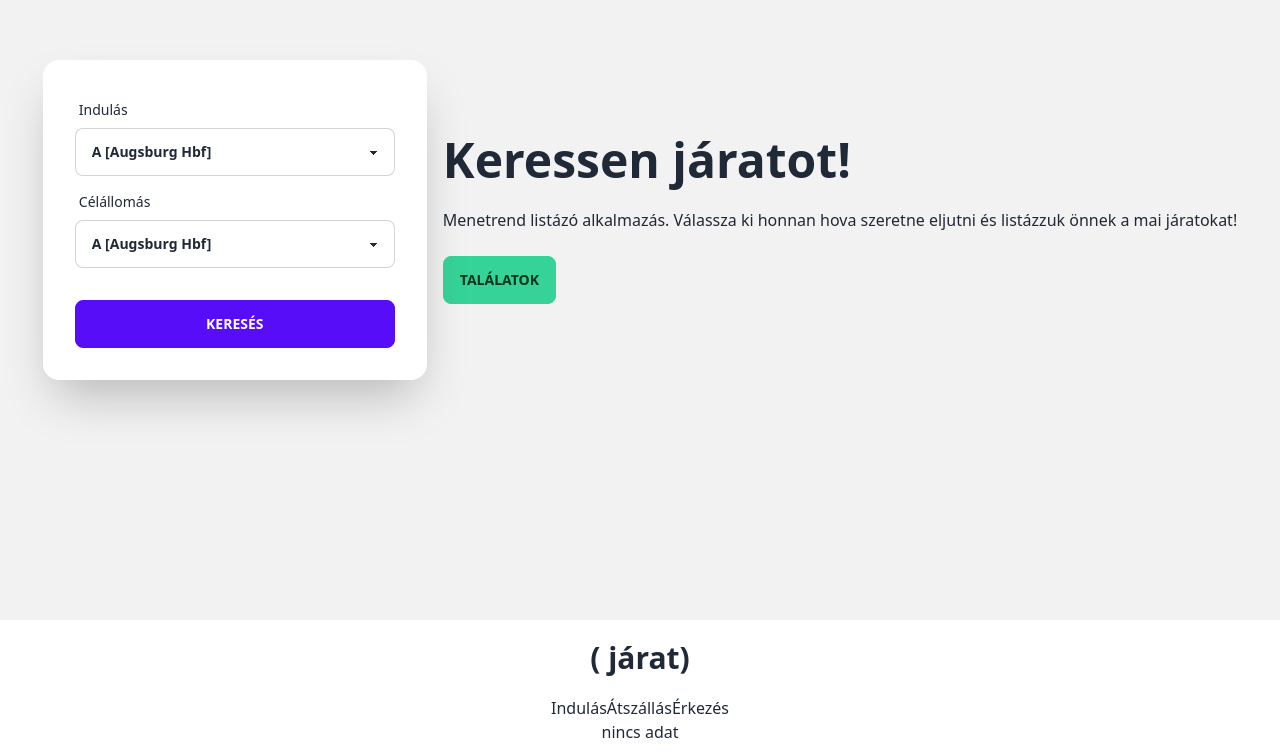
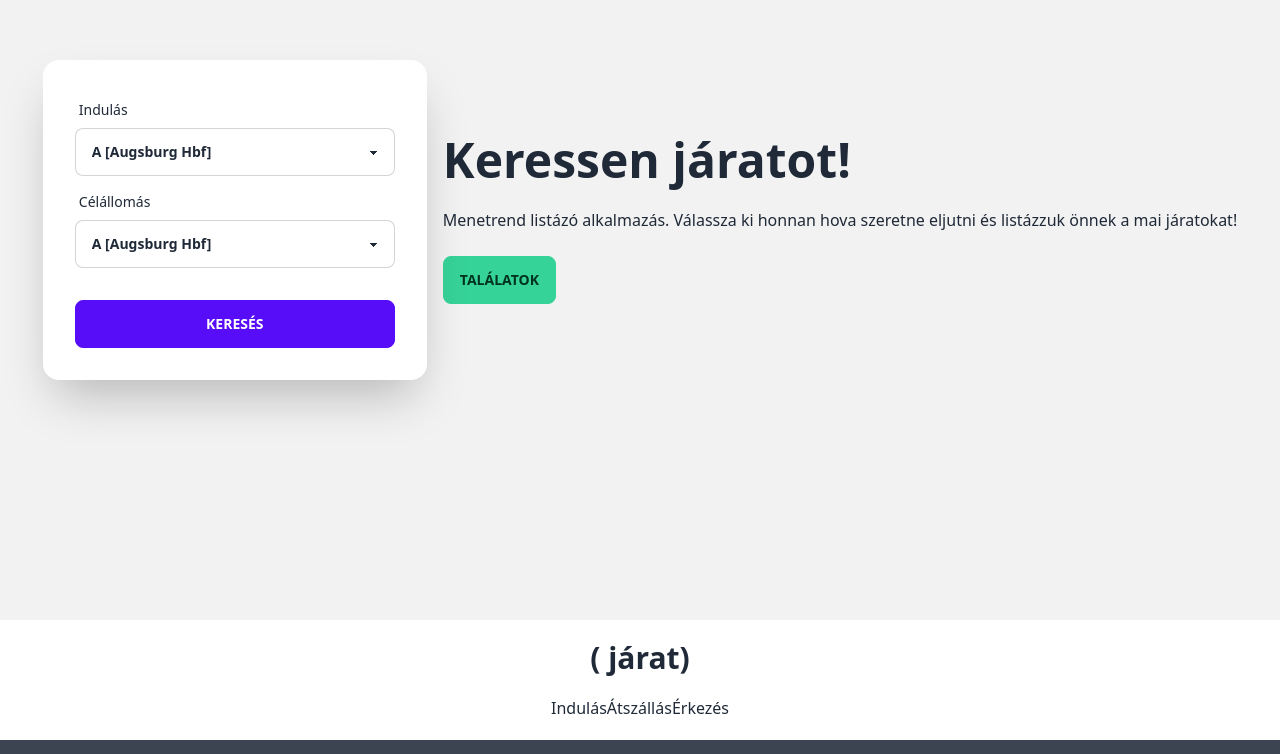
Before and after one commit to ricskusz/Elvira, a React (Vite) app: page / in a window 1280 px wide. Shown: the part 180-934 px from the top of the page. Built offline with nearby package versions, Linux system fonts and the light colour scheme.

Commit message:
Elem csere
Ha nincs adat nem jelenik meg semmi sem

```diff
--- a/src/components/Menetrend.jsx
+++ b/src/components/Menetrend.jsx
@@ -4,7 +4,7 @@ const Menetrend = ({adatok}) => {
   return (
     <div>
         {
-            adatok.length > 0 ? adatok.map((adat, index) => (<MenetrendAdat key={index} rekord={adat}/>)) : <>nincs adat</>
+            adatok.length > 0 ? adatok.map((adat, index) => (<MenetrendAdat key={index} rekord={adat}/>)) : <></>
         }
     </div>
   )
```
